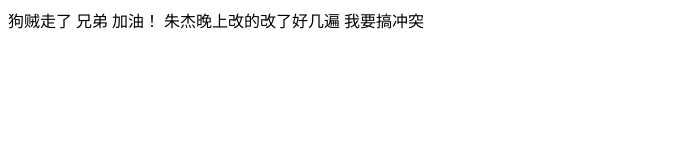
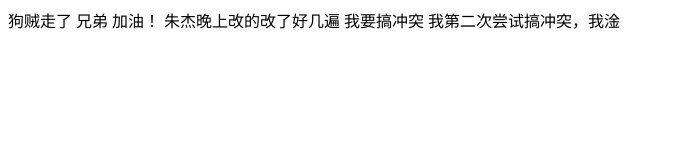
Before and after one commit to Zhujie2020/first-cooperation, a plain HTML site: page one.html in a window 1280 px wide. Shown: the whole page, without its empty margins (0-675 px from the left). Drawn offline with Linux system fonts and the light colour scheme.

Commit message:
我第二次搞冲突

```diff
--- a/one.html
+++ b/one.html
@@ -10,5 +10,6 @@
     兄弟  加油！
     朱杰晚上改的改了好几遍
     我要搞冲突
+    我第二次尝试搞冲突，我淦
 </body>
 </html>
```
